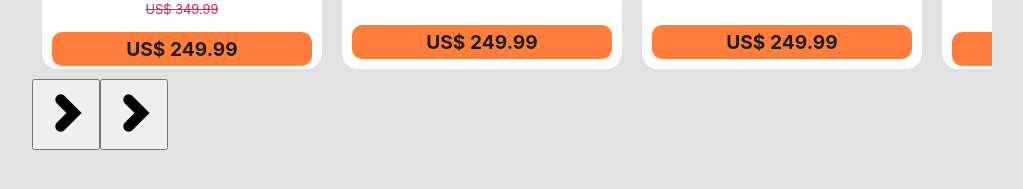
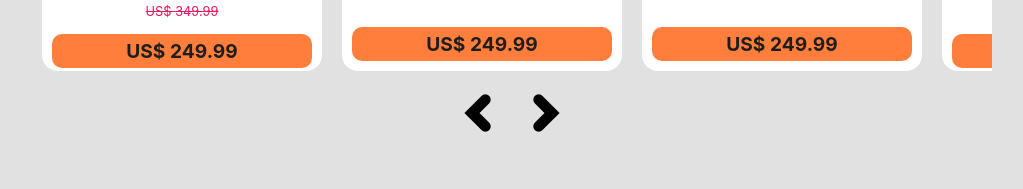
Before and after one commit to Almir-git-unifc/Carrocel-Page_react, a React (Create React App) app: page / in a window 1280 px wide. Shown: the part 547-736 px from the top of the page, without its empty margins (128-1151 px from the left). Built offline with nearby package versions, Linux system fonts and the light colour scheme.

Commit message:
feat(js): v03.03.000 - JS centers and corrects button direction

```diff
--- a/src/App.css
+++ b/src/App.css
@@ -81,3 +81,19 @@ body {
   font-weight: bold;
   background-color: #ff7e3b;
 }
+
+.container .buttons {
+  width: 100%;
+  text-align: center;
+}
+
+.container .buttons button {
+  background-color: transparent;
+  border: none;
+  cursor: pointer;
+}
+
+/** Vamos pegar o primeiro botão {{{first.child}}}  */
+.container .buttons button:first-child img {
+  transform: rotate(180deg);
+}
```
